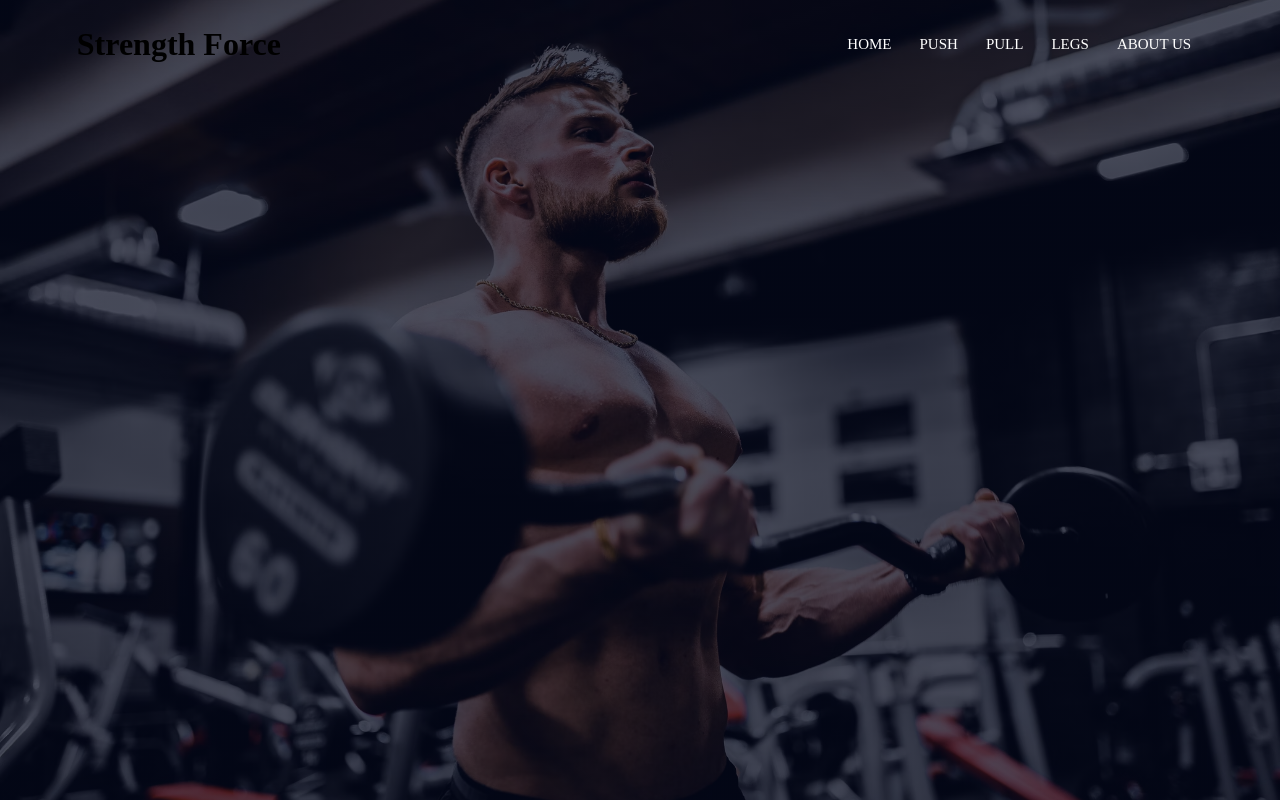
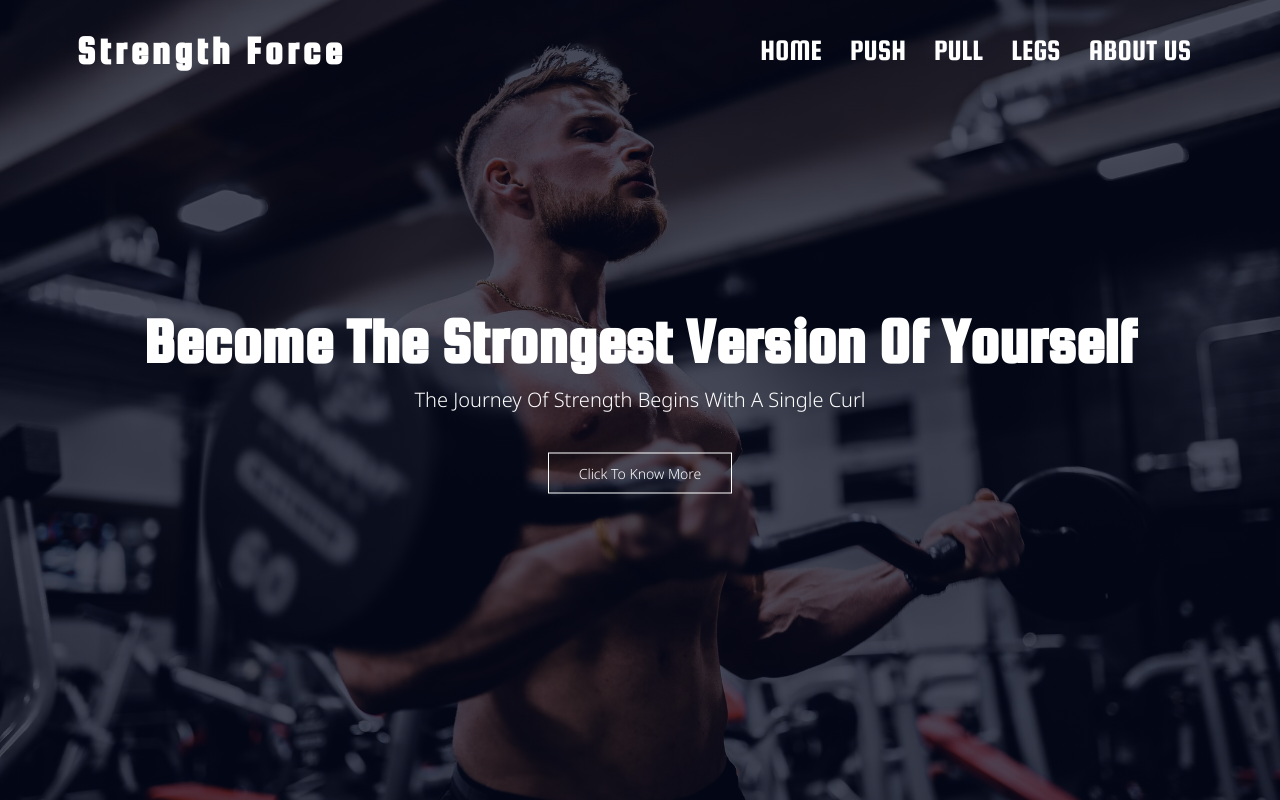
Before and after one commit to Hemenhk/strength-force, a plain HTML site: page index.html in a window 1280 px wide. Drawn offline with Linux system fonts and the light colour scheme.

Commit message:
add: Add hero image and style it with a cover button and text

```diff
--- a/assets/css/style.css
+++ b/assets/css/style.css
@@ -3,8 +3,18 @@
 * {
     margin: 0;
     padding: 0;
-    border: none;
+    font-family: 'Noto Sans';
 }
+
+h1 {
+    font-family: 'Squada One', sans-serif;
+}
+
+p {
+    font-family: 'Noto Sans', sans-serif;
+}
+
+/* loading page */
 
 .header {
     min-height: 100vh;
@@ -23,7 +33,10 @@ nav {
 }
 
 nav h1 {
-    font-size: 200%;
+    font-family: 'Squada One', sans-serif;
+    font-size: 250%;
+    letter-spacing: 4px;
+    color: #fff;
 }
 
 .nav-links {
@@ -40,6 +53,67 @@ nav h1 {
 
 .nav-links a {
     color: #fff;
+    font-family: 'Squada One', sans-serif;
     text-decoration: none;
-    font-size: 15px;
+    font-size: 30px;
 }
+
+.nav-links ul li::after {
+    content: '';
+    width: 0%;
+    height: 2px;
+    background: #ffdf00;
+    display: block;
+    margin: auto;
+    transition: 0.5s;
+}
+
+.nav-links ul li:hover::after {
+    width: 100%;
+}
+
+.cover-box {
+    width: 90%;
+    color: #fff;
+    position: absolute;
+    top: 50%;
+    left: 50%;
+    transform: translate(-50%, -50%);
+    text-align: center;
+}
+
+.cover-box h1 {
+    font-size: 65px;
+}
+
+.cover-box p {
+    margin: 10px 0 40px;
+    font-size: 20px;
+    color: #fff;
+}
+
+.hero-button {
+    display: inline-block;
+    text-decoration: none;
+    color: #fff;
+    border: 1px solid #fff;
+    padding: 10px 30px;
+    font-size: 14px;
+    background: transparent;
+    position: relative;
+    cursor: pointer;
+}
+
+.hero-button:hover {
+    border: 1px solid #ffdf00;
+    background: #ffdf00;
+    transition: 1s;
+}
+
+/* screen 700px and down */
+
+@media screen and (max-width: 700px) {
+    .cover-box h1 {
+        font-size: 20px;
+    }
+}
--- a/index.html
+++ b/index.html
@@ -1,5 +1,6 @@
 <!DOCTYPE html>
 <html lang="en">
+
 <head>
     <meta charset="UTF-8">
     <meta http-equiv="X-UA-Compatible" content="IE=edge">
@@ -7,6 +8,7 @@
     <title>Strength Force</title>
     <link rel="stylesheet" href="assets/css/style.css">
 </head>
+
 <body>
     <section class="header">
         <nav>
@@ -21,10 +23,16 @@
                 </ul>
             </div>
         </nav>
+        <div class="cover-box">
+            <h1>Become The Strongest Version Of Yourself</h1>
+            <p>The Journey Of Strength Begins With A Single Curl</p>
+            <a href="about.html" class="hero-button">Click To Know More</a>
+        </div>
 
 
     </section>
 
 
 </body>
+
 </html>
```
